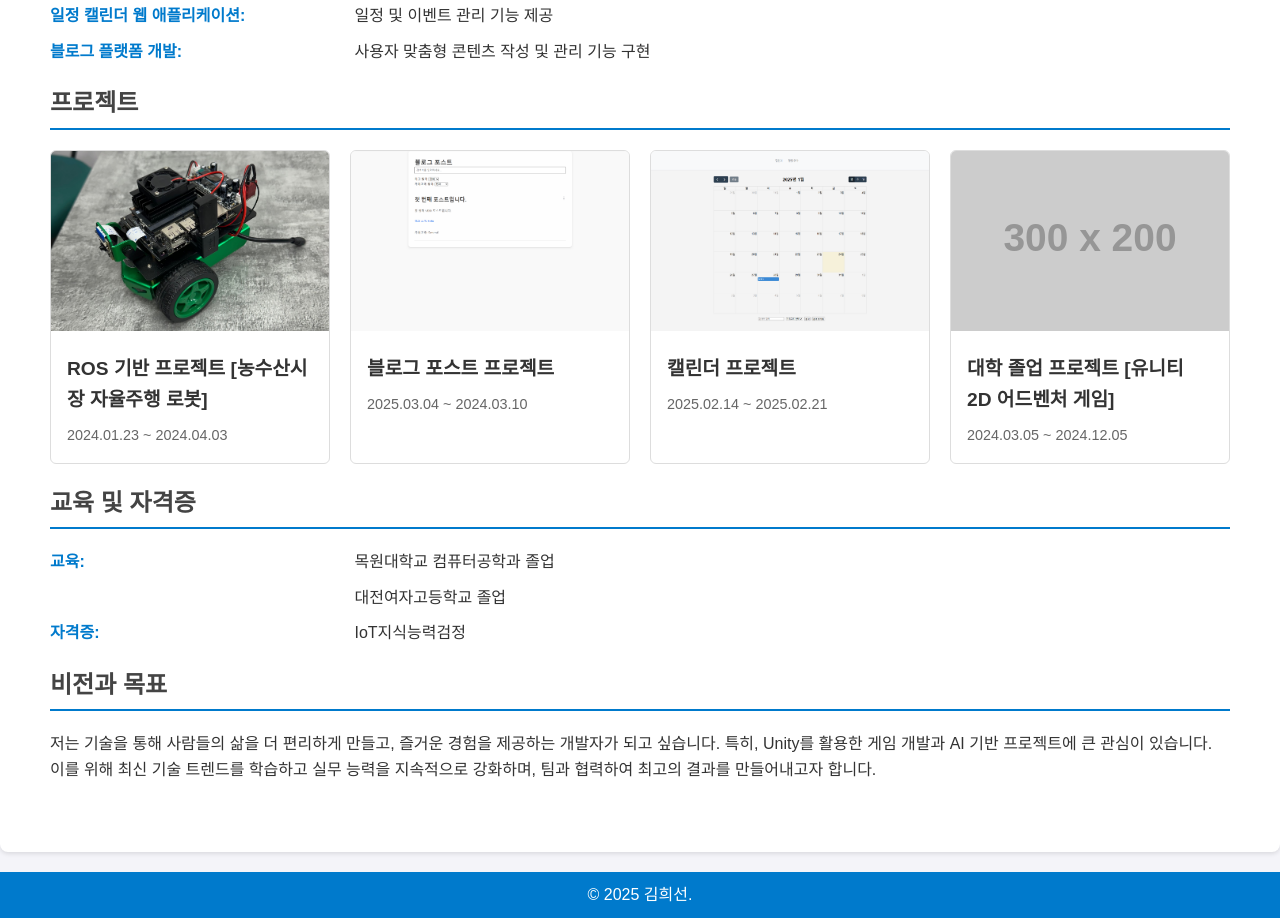
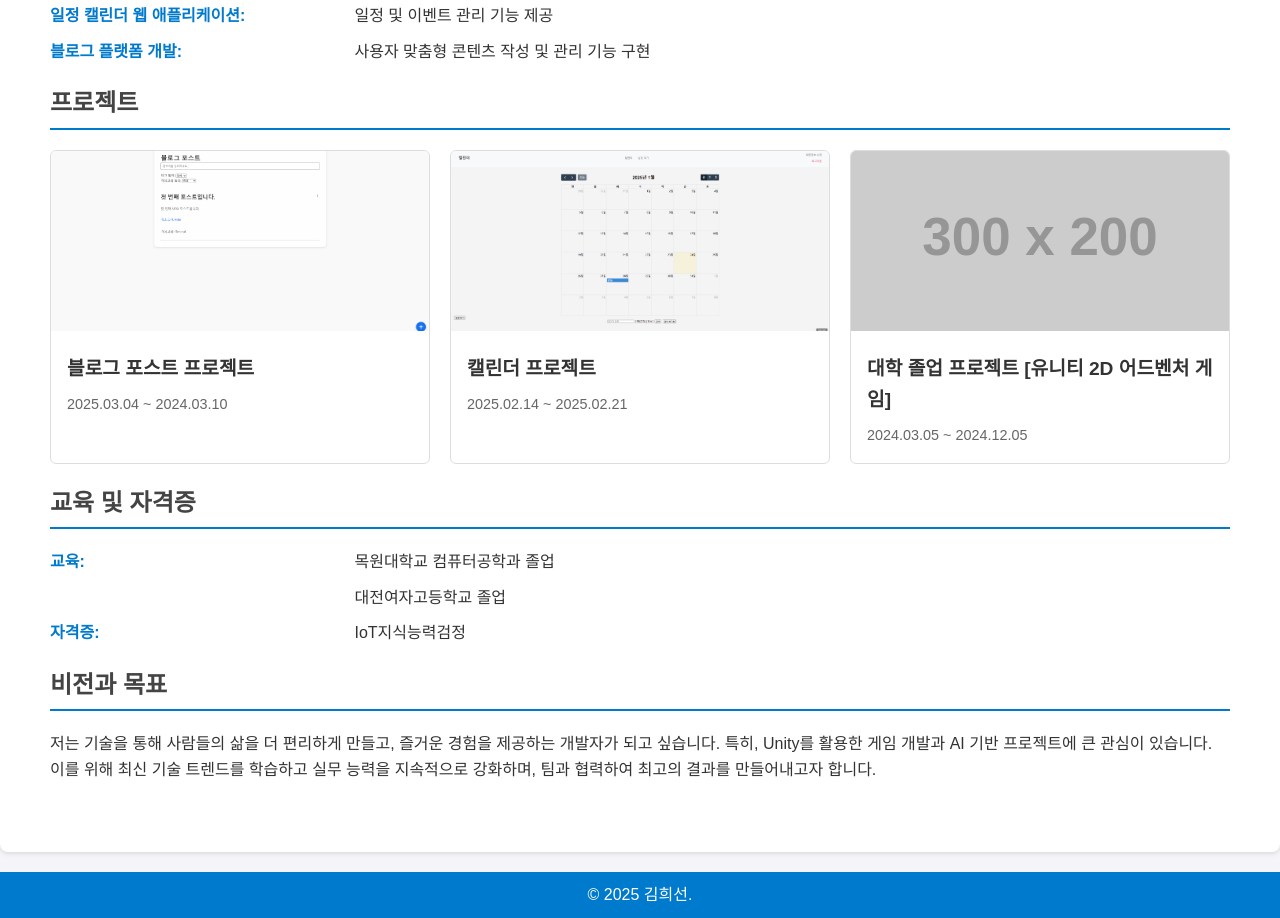
Before and after one commit to khs1209/my-portfolio, a plain HTML site: page index.html in a window 1280 px wide. Shown: the part 986-1904 px from the top of the page. Drawn offline with Linux system fonts and the light colour scheme; placeholder pictures from the web are drawn by us.

Commit message:
일부 수정

```diff
--- a/index.css
+++ b/index.css
@@ -63,7 +63,7 @@ footer {
 .projects-container {
     /* 카드 레이아웃을 위한 그리드 */
     display: grid;
-    grid-template-columns: repeat(auto-fill, minmax(250px, 1fr));
+    grid-template-columns: repeat(auto-fill, minmax(300px, 1fr));
     gap: 20px;
     margin-top: 20px;
 }
--- a/index.html
+++ b/index.html
@@ -62,18 +62,7 @@
         <div class="section">
             <h2>프로젝트</h2>
             <div class="projects-container">
-                <!-- 첫 번째 프로젝트 카드 -->
-                <div class="project-card">
-                    <a href="project-detail04.html" class="project-link">
-                        <img src="./image/1-1.jpg" alt="프로젝트 이미지">
-                        <div class="project-info">
-                            <h3>ROS 기반 프로젝트 [농수산시장 자율주행 로봇]</h3>
-                            <p>2024.01.23 ~ 2024.04.03</p>
-                        </div>
-                    </a>
-                </div>
-
-                <!-- 두 번째 프로젝트 카드 -->
+                <!-- 프로젝트 카드 -->
                 <div class="project-card">
                     <a href="project-detail03.html" class="project-link">
                         <img src="./image/blog-1.png" alt="프로젝트 이미지">
@@ -84,7 +73,7 @@
                     </a>
                 </div>
 
-                <!-- 세 번째 프로젝트 카드 -->
+                <!-- 프로젝트 카드 -->
                 <div class="project-card">
                     <a href="project-detail02.html" class="project-link">
                         <img src="./image/3.png" alt="프로젝트 이미지">
@@ -95,7 +84,7 @@
                     </a>
                 </div>
 
-                <!-- 네 번째 프로젝트 카드 -->
+                <!-- 프로젝트 카드 -->
                 <div class="project-card">
                     <a href="project-detail01.html" class="project-link">
                         <img src="https://via.placeholder.com/300x200?text=Project+4" alt="프로젝트 이미지">
```
